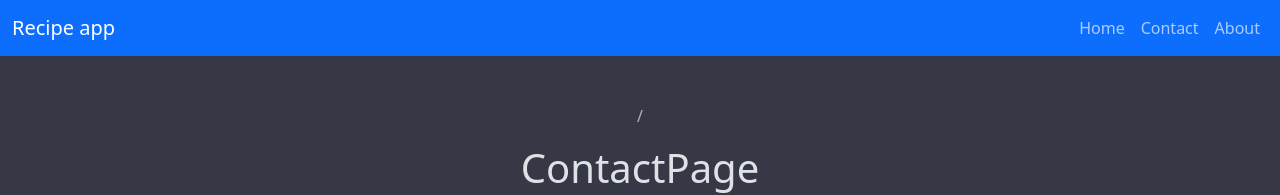
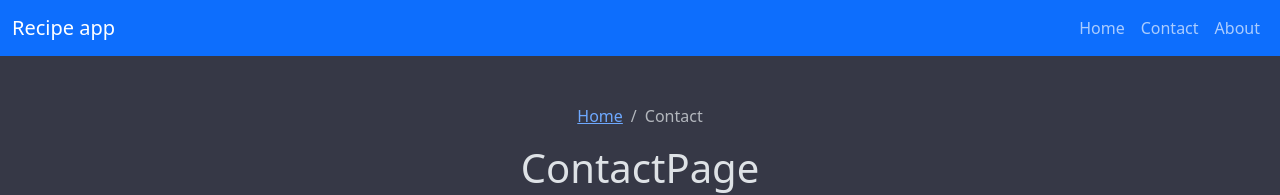
Before and after one commit to lx87/recipe-app, a React (Vite) app: page /contact in a window 1280 px wide. Shown: the top 195 px of the page. Built offline with nearby package versions, Linux system fonts and the light colour scheme.

Commit message:
Update ContactPage.tsx

```diff
--- a/src/pages/ContactPage.tsx
+++ b/src/pages/ContactPage.tsx
@@ -3,8 +3,8 @@ function ContactPage() {
     return (
         <div className="p-0 container-fluid d-flex flex-column align-items-center py-5">
             <BreadcrumbPlus>
-                <BreadcrumbPlus.Item label="Home" path="/" />
-                <BreadcrumbPlus.Item label="Contact" />
+                <BreadcrumbPlus.Item path="/">Home</BreadcrumbPlus.Item>
+                <BreadcrumbPlus.Item path="/contact">Contact</BreadcrumbPlus.Item>
             </BreadcrumbPlus>
             <h1>ContactPage</h1>
         </div>
```
